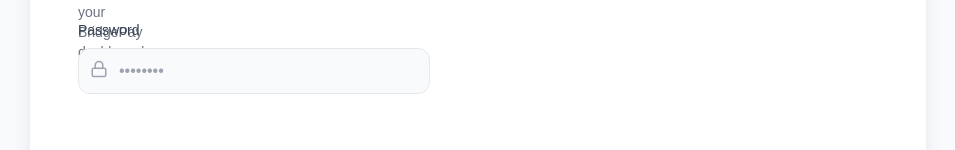
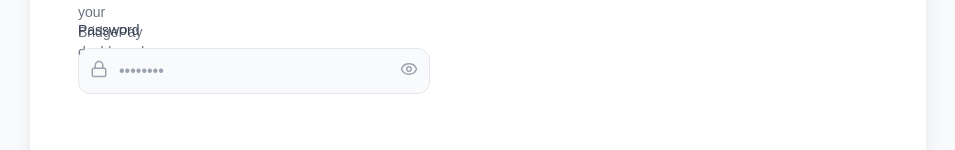
Before and after one commit to Abusadiq006/bridge-pay-dashboard, a React (Vite) app: page /login in a window 1280 px wide. Shown: the part 398-548 px from the top of the page, without its empty margins (162-1117 px from the left). Built offline with nearby package versions, Linux system fonts and the light colour scheme; a web font is replaced by a local one.

Commit message:
implementing password button

```diff
--- a/src/pages/Login.jsx
+++ b/src/pages/Login.jsx
@@ -49,6 +49,13 @@ const Login = () => {
                                         className="w-full pl-10 pr-12 py-2.5 bg-gray-50 border border-gray-200 rounded-xl focus:ring-2 focus:ring-purple-500 focus:border-transparent outline-none transition-all"
                                         onChange={(e) => setFormData({...formData, password: e.target.value})}
                                     />
+                                    <button
+                                        type="button"
+                                        onClick={() => setShowPassword(!showPassword)}
+                                        className="absolute right-3 top-3 text-gray-400 hover:text-gray-600"
+                                    >
+                                        {showPassword ? <EyeOff size={18} /> : <Eye size={18} />}
+                                    </button>
                                 </div>
                             </div>
                         </form>
```
